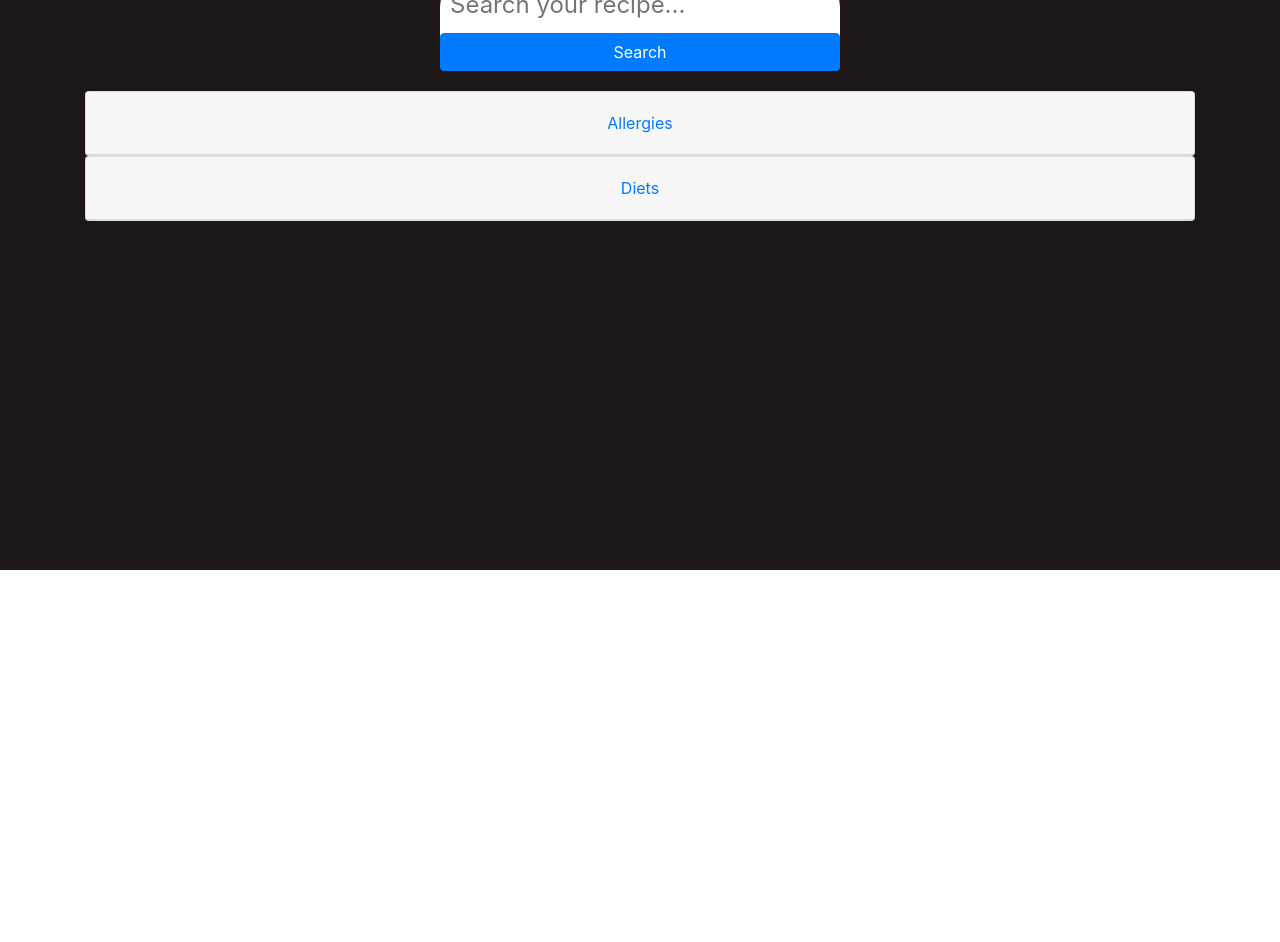
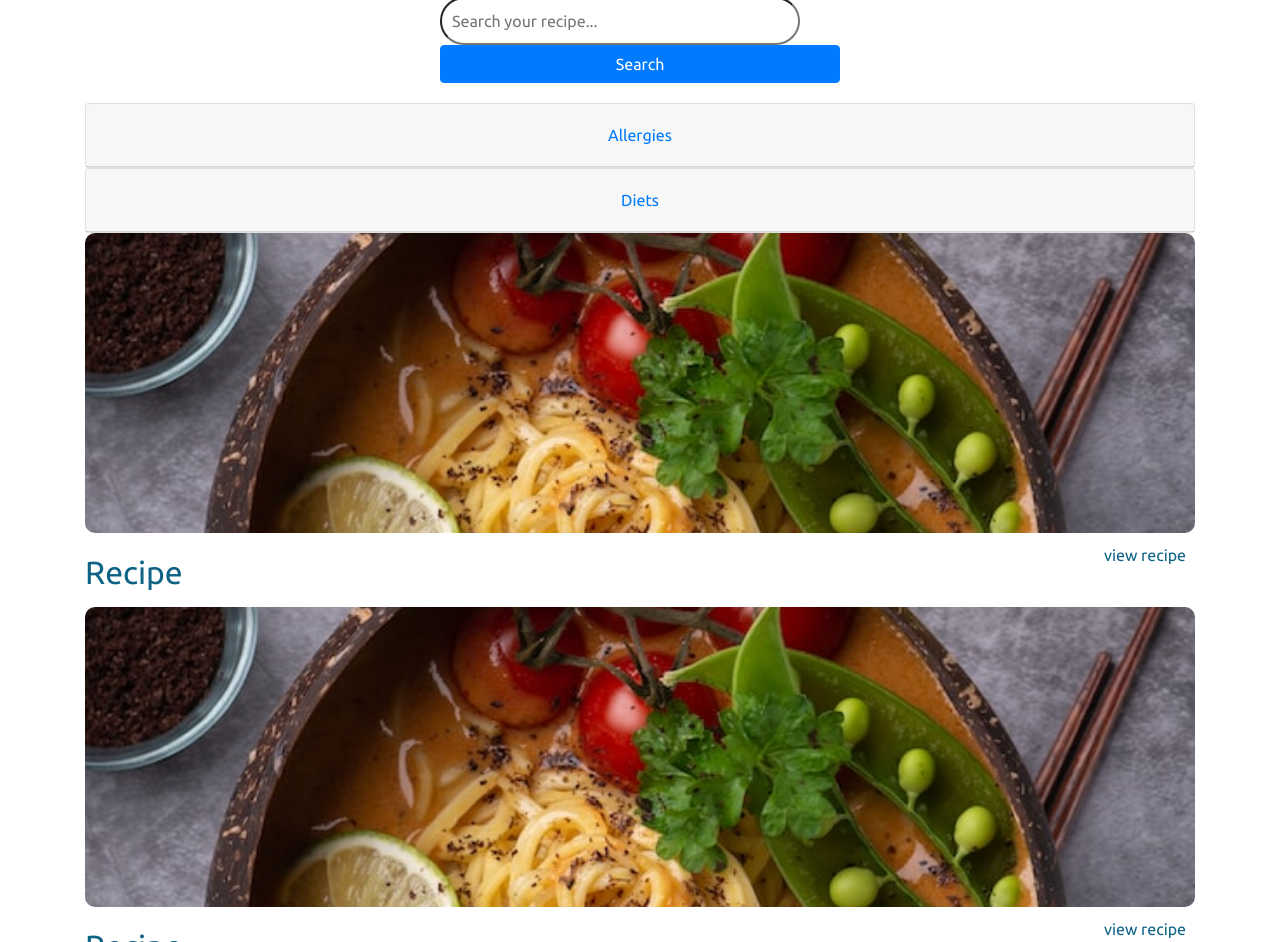
Before and after one commit to MCKIT77/meal-magic, a plain HTML site: page index.html in a window 1280 px wide. Shown: the part 230-1172 px from the top of the page. Before the commit the page ends 800 px from the top, so only its background shows below. Drawn offline with nearby package versions, Linux system fonts and the light colour scheme.

Commit message:
changed background color

```diff
--- a/assets/css/style.css
+++ b/assets/css/style.css
@@ -2,10 +2,28 @@
     padding: 0;
     margin: 0;
     box-sizing: border-box;
-
+    font-family: 'Ubuntu', sans-serif;
+    font-size: 16px;
+  }
+  .logo {
+    text-align: center;
+    font-size: 4rem;
+    color: rgb(14, 99, 133);
+    margin-bottom: none;
+    font-family: 'Pacifico', cursive;
+    font-weight: bold;
+    margin: 10px;
+    padding: 10px;
   }
 
-img {
+  .line {
+    height: 5px;
+    width: 100%;
+    border: none;
+    background: linear-gradient(to right, yellow, orange, red);
+  }
+
+  img{
     width: 100%;
     height: 100%;
     object-fit: cover;
@@ -18,23 +36,13 @@ section {
     align-items: center;
     justify-content: center;
     padding: 100px 0;
-  background-color: rgb(29, 23, 23);
-
   }
 
   .container {
     width: 90%;
     height: auto;
-  max-width: 800px;
+    max-width: 1200px;
     margin: 0 auto;
-}
-
-.logo {
-  text-align: center;
-  font-size: 4rem;
-  color: white;
-  margin-bottom: 30px;
-  font-family: 'Satisfy', cursive;
   }
 
   form {
@@ -42,31 +50,56 @@ form {
     max-width: 400px;
     margin: 20px auto;
     background-color: white;
-  border-radius: 30px;
+    border-radius: 5px;
   }
 
-form input {
+  form input{
     width: 90%;
-  background-color: transparent;
     padding: 10px;
-  border-radius: 7px;
-  border: none;
-  outline: none;
-  font-size: 1.5rem;
+    border-radius: 25px;
     display: inline-block;
   }
 
-.search-result {
+.search-result{
     margin-top: 50px;
     width: 100%;
     display: grid;
     grid-gap: 25px;
-  grid-template: auto / repeat(auto-fit, minmax(300px, 1 fr));
+    grid-template: auto / repeat(auto-fit, minmax(300px, 1fr));
 }
 
-.card-header {
-  background-color: #f8f9fa;
-  border-bottom: 1px solid #dee2e6;
+.item img {
+    width: 100%;
+    height:300px;
+    border-radius: 10px;
+}
+
+.item .flex-container {
+    display: flex;
+    align-items: center;
+    justify-content: space-between;
+}
+.item .title {
+    color:  rgb(14, 99, 133);
+    margin: 20px 10px 0 0;
+    font-size: 2rem;
+    font-weight: 400;
+}
+
+.view{
+    text-align: center;
+    width: 100px;
+    padding: 10px 0;
+    color:  rgb(14, 99, 133);
+    font-size: 16px;
+    align-self: flex-start;
+}
+
+.item-data{
+color: white;
+display: block;
+margin-top: 10px;
+font-size: 2rem;
 }
 
 .btn {
--- a/index.html
+++ b/index.html
@@ -11,7 +11,7 @@
   <link rel="stylesheet" href="assets/css/style.css">
   <link rel="preconnect" href="https://fonts.googleapis.com">
   <link rel="preconnect" href="https://fonts.gstatic.com" crossorigin>
-  <link href="https://fonts.googleapis.com/css2?family=Satisfy&display=swap" rel="stylesheet">
+  <link href="https://fonts.googleapis.com/css2?family=Pacifico&family=Ubuntu&display=swap" rel="stylesheet">
   <link rel="stylesheet" href="https://stackpath.bootstrapcdn.com/bootstrap/4.5.2/css/bootstrap.min.css">
 
   </head>
@@ -200,6 +200,35 @@
           </div>
 
 
+        <div id="container">
+            <div class="item">
+                <img src="assets\img\img.jpg" alt="placeholder image">
+                <div class="flex-container">
+                    <h1 class="title"> Recipe</h1>
+                    <a class="view" href="#">view recipe</a>
+                </div>
+                <p class="item-data"></p>
+            </div>
+            <div class="item">
+                <img src="assets\img\img.jpg" alt="placeholder image">
+                <div class="flex-container">
+                    <h1 class="title"> Recipe</h1>
+                    <a class="view" href="#">view recipe</a>
+                </div>
+                <p class="item-data"></p>
+            </div>
+            <div class="item">
+                <img src="assets\img\img.jpg" alt="placeholder image">
+                <div class="flex-container">
+                    <h1 class="title"> Recipe</h1>
+                    <a class="view" href="#">view recipe</a>
+                </div>
+                <p class="item-data"></p>
+            </div>
+        </div>
+
+
+      </div>
 
     </section>
 
@@ -207,8 +236,6 @@
     <script src="https://cdn.jsdelivr.net/npm/@popperjs/core@2.5.3/dist/umd/popper.min.js"></script>
     <script src="https://stackpath.bootstrapcdn.com/bootstrap/4.5.2/js/bootstrap.min.js"></script>
     <script src="assets/js/index.js"></script>
-
-  </body>
   <script src="https://code.jquery.com/jquery-1.12.4.js"></script>
   <script src="https://code.jquery.com/ui/1.12.1/jquery-ui.js"></script>
   <script src="./assets/js/index.js"></script>
```
Lines whose indentation alone changed are shown as unchanged.
